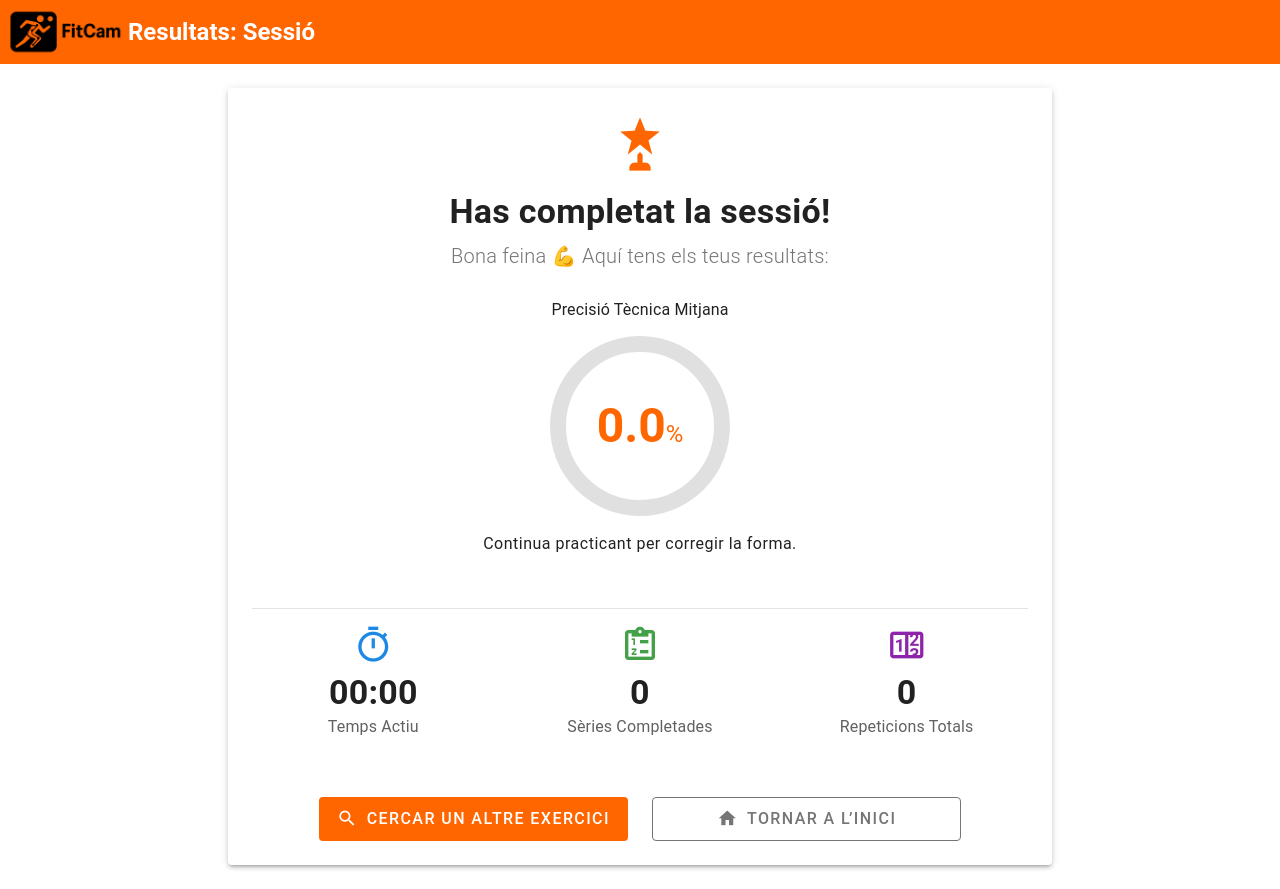
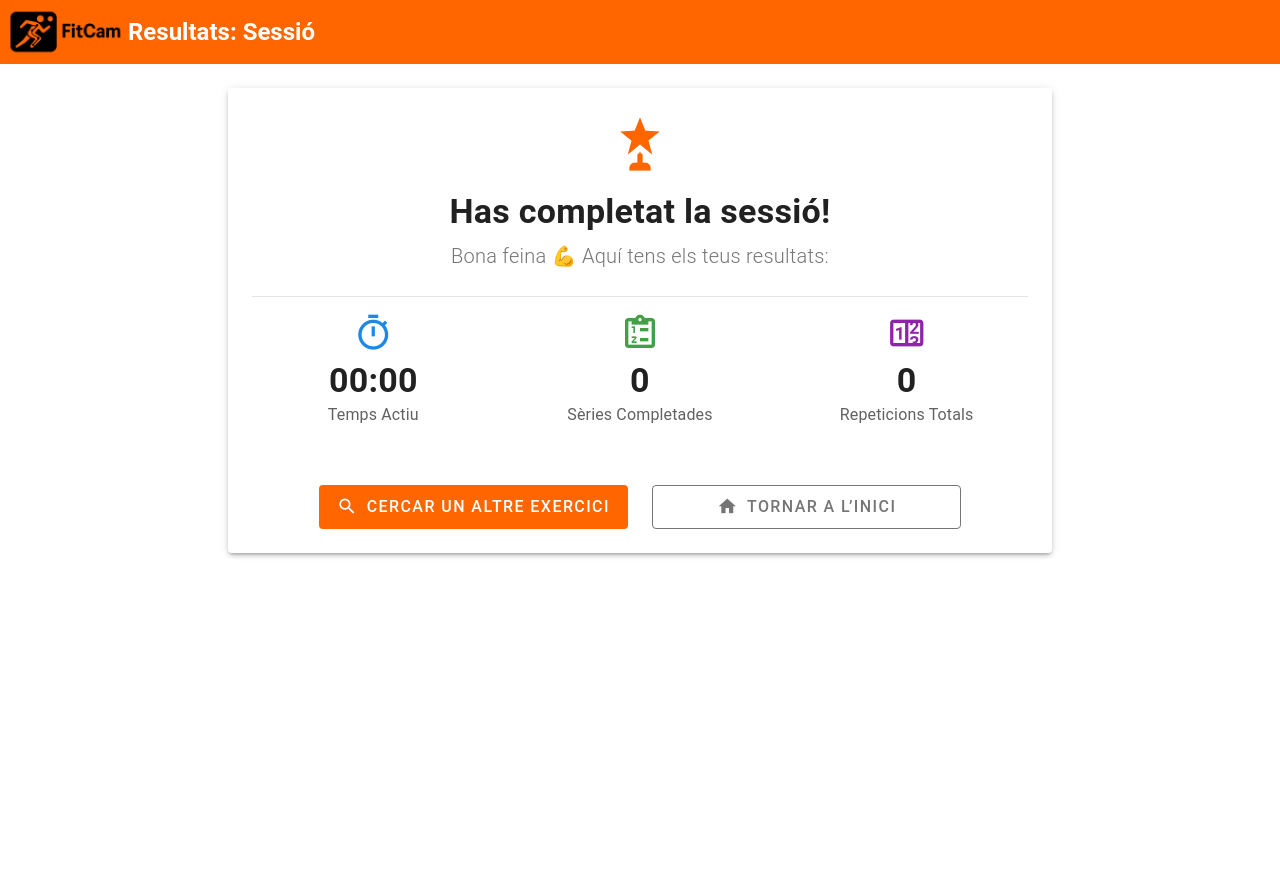
Before and after one commit to inspedralbes/tr1-type-racer-royale-dam_25_26_tr1g5, a Vue app in the folder frontend/: page /resultats in a window 1280 px wide. After the commit the page ends 800 px from the top, so only its background shows below. Built offline with nearby package versions, Linux system fonts and the light colour scheme; sample sign-in values are in the browser's storage.

Commit message:
pagina resultats

```diff
--- a/frontend/src/pages/ResultatsExercici.vue
+++ b/frontend/src/pages/ResultatsExercici.vue
@@ -6,7 +6,7 @@ const route = useRoute()
 const router = useRouter()
 
 // --- Llegim les dades com a 'ref' per accedir-hi fàcilment ---
-const tecnica = ref(Number(route.query.tecnica) || 0)
+// S'ha eliminat la variable 'tecnica'
 const reps = ref(Number(route.query.reps) || 0)
 const temps = ref(Number(route.query.temps) || 0)
 const series = ref(Number(route.query.series) || 0)
@@ -22,7 +22,6 @@ const myNickname = ref(localStorage.getItem('userName') || 'Tu')
 
 interface RankingEntry {
   nom: string
-  tecnica: number
   reps: number
   series: number
 }
@@ -33,8 +32,6 @@ const classificacio = ref<RankingEntry[]>([])
 async function guardarResultats() {
   const token = localStorage.getItem('fitcam_token');
 
-  // CORRECCIÓN: Ahora guardamos si hay Reps O Series.
-  // Si solo entras y sales (0 reps y 0 series), no guardamos.
   if (!token || (reps.value === 0 && series.value === 0)) {
     console.log("Sessió sense activitat suficient (0 reps i 0 series), no es guarda.");
     return;
@@ -49,7 +46,7 @@ async function guardarResultats() {
       },
       body: JSON.stringify({
         nomExercici: nomExercici.value,
-        tecnica: tecnica.value,
+        // S'ha eliminat el camp tecnica
         reps: reps.value,
         series: series.value,
         temps: temps.value,
@@ -90,16 +87,14 @@ async function fetchGroupResults() {
 
     const formattedData = groupData.map(player => ({
       nom: player.nickname === myNickname.value ? 'Tu' : player.nickname,
-      tecnica: player.tecnica || 0,
       reps: player.reps || 0,
       series: player.series || 0
     }));
 
-    // CORRECCIÓN: Ordenar por SERIES -> REPS -> TÉCNICA
+    // CORRECCIÓ: Ordenar per SÈRIES -> REPS (S'ha eliminat Tècnica)
     formattedData.sort((a, b) => {
       if (b.series !== a.series) return b.series - a.series; // 1r: Sèries
-      if (b.reps !== a.reps) return b.reps - a.reps;         // 2n: Repeticions
-      return b.tecnica - a.tecnica;                          // 3r: Tècnica
+      return b.reps - a.reps;                                // 2n: Repeticions
     });
 
     classificacio.value = formattedData;
@@ -108,7 +103,6 @@ async function fetchGroupResults() {
     console.error("Error al carregar resultats del grup:", error);
     classificacio.value = [{
       nom: 'Tu',
-      tecnica: tecnica.value,
       reps: reps.value,
       series: series.value
     }];
@@ -135,7 +129,6 @@ onMounted(() => {
   } else {
     classificacio.value = [{
       nom: 'Tu',
-      tecnica: tecnica.value,
       reps: reps.value,
       series: series.value
     }];
@@ -152,19 +145,13 @@ const formatTime = (seconds: number): string => {
   return [minutes, secs].map(u => u.toString().padStart(2, '0')).join(':')
 }
 
-const feedbackTecnica = computed(() => {
-  if (tecnica.value >= 95) return "Execució perfecta. Has clavat la forma!"
-  if (tecnica.value >= 80) return "Molt bona feina! La teva forma és sòlida."
-  if (tecnica.value >= 60) return "Bon esforç. Centra't en mantenir la postura."
-  return "Continua practicant per corregir la forma."
-})
+// S'ha eliminat la computed property 'feedbackTecnica'
 
 const posicioUsuari = computed(() => {
-  // CORRECCIÓN: Lógica de ordenación idéntica a fetchGroupResults
+  // Lògica d'ordenació idèntica a fetchGroupResults (sense tècnica)
   const sorted = [...classificacio.value].sort((a, b) => {
     if (b.series !== a.series) return b.series - a.series
-    if (b.reps !== a.reps) return b.reps - a.reps
-    return b.tecnica - a.tecnica
+    return b.reps - a.reps
   })
   return sorted.findIndex(e => e.nom === 'Tu') + 1
 })
@@ -204,22 +191,6 @@ const tornarCercador = () => router.push({ name: 'BuscadorExercici' })
                 Has superat la teva marca anterior de repeticions per a aquest exercici.
               </v-alert>
 
-              <v-row justify="center" class="mb-4">
-                <v-col cols="12">
-                  <div class="text-subtitle-1 mb-3">Precisió Tècnica Mitjana</div>
-                  <v-progress-circular :model-value="tecnica" :size="180" :width="16" color="#FF6600" class="mx-auto">
-                    <template v-slot:default>
-                      <span class="text-h3 font-weight-bold" style="color:#FF6600">
-                        {{ tecnica.toFixed(1) }}<span class="text-h5">%</span>
-                      </span>
-                    </template>
-                  </v-progress-circular>
-                  <p class="text-body-1 mt-4 mb-6 mx-auto" style="max-width: 500px;">
-                    {{ feedbackTecnica }}
-                  </p>
-                </v-col>
-              </v-row>
-
               <v-divider class="my-4"></v-divider>
 
               <v-row class="mb-4 text-center">
@@ -255,12 +226,12 @@ const tornarCercador = () => router.push({ name: 'BuscadorExercici' })
                     <tr>
                       <th>Pos.</th>
                       <th>Nom</th>
-                      <th>Sèries</th> <th>Reps</th> <th>Tècnica</th>
-                    </tr>
+                      <th>Sèries</th> <th>Reps</th>
+                      </tr>
                   </thead>
                   <tbody>
                     <tr v-if="classificacio.length === 0">
-                      <td colspan="5">
+                      <td colspan="4">
                         <v-progress-circular indeterminate color="#FF6600" class="my-4"></v-progress-circular>
                         <p>Carregant resultats del grup...</p>
                       </td>
@@ -271,8 +242,7 @@ const tornarCercador = () => router.push({ name: 'BuscadorExercici' })
                       <td>{{ row.nom }}</td>
                       <td>{{ row.series }}</td>
                       <td>{{ row.reps }}</td>
-                      <td>{{ row.tecnica }}%</td>
-                    </tr>
+                      </tr>
                   </tbody>
                 </v-table>
               </template>
```
